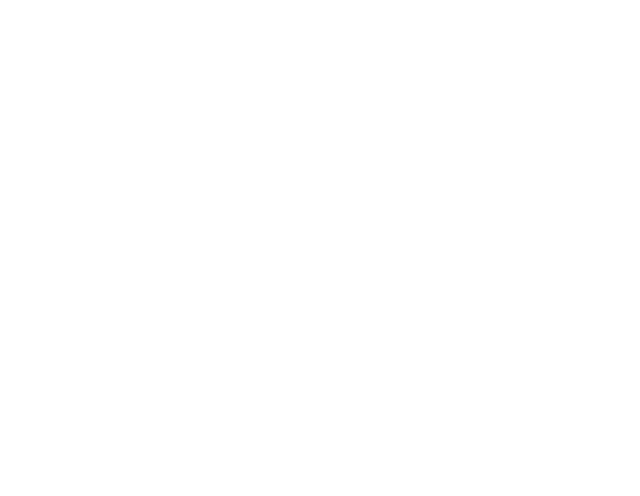
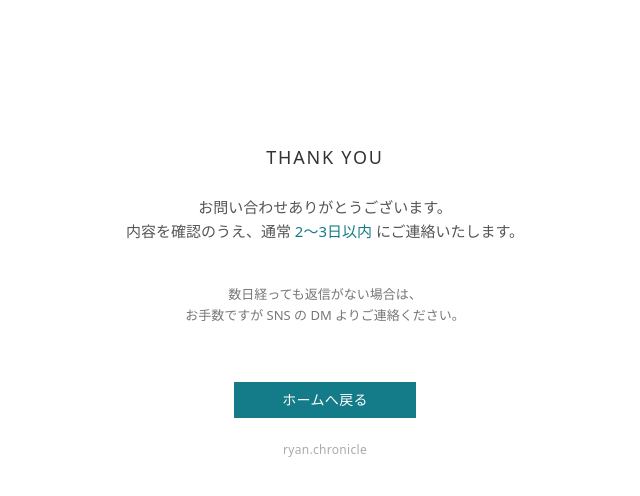
Before and after one commit to ikucha-portfolio/video-creator-portfolio-frontend, a React (Vite) app: page /video-creator-portfolio-frontend/thanks in a window 1280 px wide. Before the commit this address had no page. Shown: the top 496 px of the page, without its empty margins (315-955 px from the left). Built offline with nearby package versions, Linux system fonts and the light colour scheme; a web font is replaced by a local one.

Commit message:
Thanksページ追加

```diff
--- /dev/null
+++ b/src/components/Thanks.jsx
@@ -0,0 +1,49 @@
+// src/components/Thanks.jsx
+import { Link } from "react-router-dom";
+
+export default function Thanks() {
+  return (
+    <section className="min-h-screen px-6 pt-36 pb-32 bg-white text-[#333]">
+      <div className="max-w-xl mx-auto text-center" translate="no">
+
+        {/* 見出し */}
+        <h1 className="text-[18px] tracking-widest mb-6 font-light">
+          THANK YOU
+        </h1>
+
+        {/* メッセージ */}
+        <p className="text-[#555] leading-relaxed text-[15px] mb-10">
+          お問い合わせありがとうございます。<br />
+          内容を確認のうえ、<br className="md:hidden" />
+          通常 <span className="text-[#147C88]">2〜3日以内</span> にご連絡いたします。
+        </p>
+
+        {/* 補足 */}
+        <p className="text-[#777] text-[13px] leading-relaxed mb-14">
+          数日経っても返信がない場合は、<br />
+          お手数ですが SNS の DM よりご連絡ください。
+        </p>
+
+        {/* アクション */}
+        <div className="flex flex-col items-center gap-6">
+          <Link
+            to="/"
+            className="
+              px-12 py-2
+              bg-[#147C88] text-white
+              tracking-wide text-sm
+              hover:bg-[#0f5d68]
+              transition
+            "
+          >
+            ホームへ戻る
+          </Link>
+
+          <p className="text-[#aaa] text-xs tracking-wide">
+            ryan.chronicle
+          </p>
+        </div>
+      </div>
+    </section>
+  );
+}
--- a/src/main.jsx
+++ b/src/main.jsx
@@ -8,6 +8,7 @@ import "./index.css";
 import AppB from "./AppB";
 import AboutB from "./components/AboutB";
 import ContactForm from "./components/ContactForm";
+import Thanks from "./components/Thanks";
 
 /* ---------------------------------------------
    ページ遷移時に必ずトップへスクロール
@@ -43,6 +44,7 @@ createRoot(document.getElementById("root")).render(
         />
 
         <Route path="/contact" element={<ContactForm />} />
+        <Route path="/thanks" element={<Thanks />} />
       </Routes>
     </BrowserRouter>
   </StrictMode>
```
